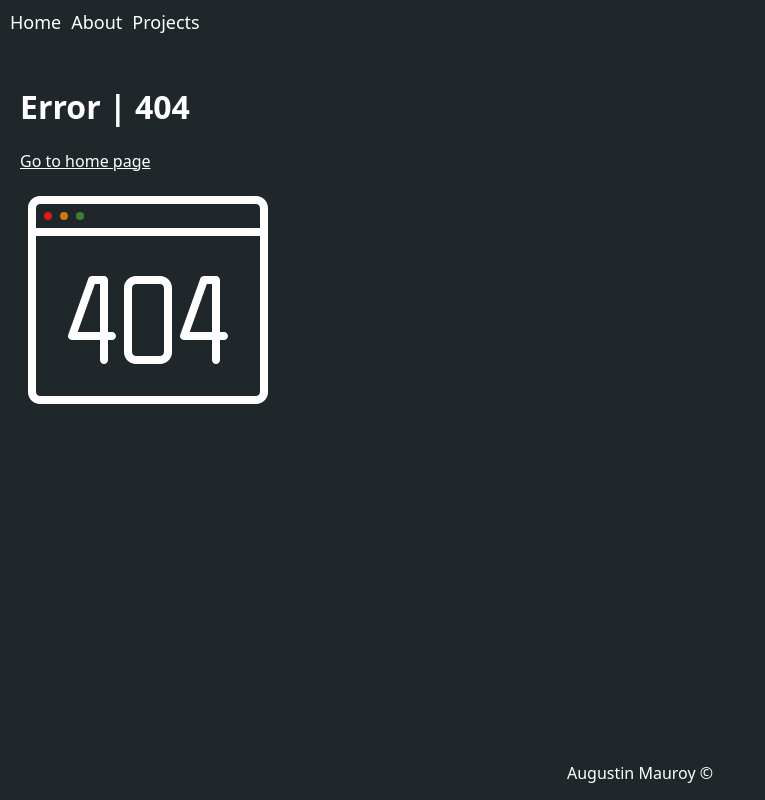
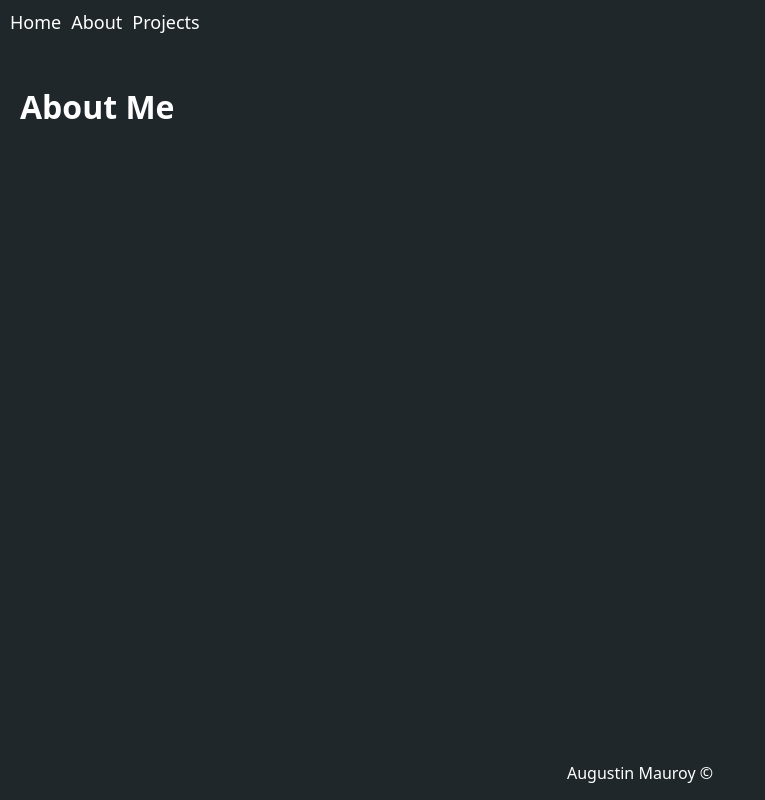
Before and after one commit to AugustinMauroy/augustinmauroy.github.io-old, a Next.js app: page /about in a window 1280 px wide. Before the commit this address had no page. Shown: the whole page, without its empty margins (0-765 px from the left). Built offline with nearby package versions, Linux system fonts and the light colour scheme.

Commit message:
feat:(about): add page

```diff
--- /dev/null
+++ b/pages/about.tsx
@@ -0,0 +1,13 @@
+import mainStyle from '../styles/layout.module.css';
+
+/**
+ *
+ * @todo: write the content about me
+ */
+export default function About() {
+  return (
+    <main className={mainStyle.main}>
+      <h1>About Me</h1>
+    </main>
+  )
+}
```
